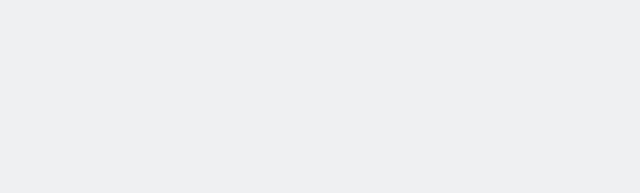
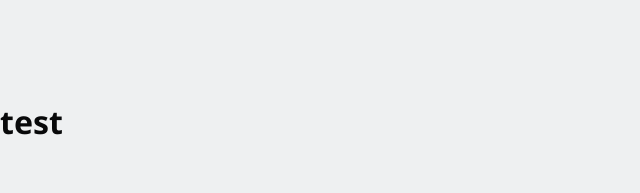
Before and after one commit to arjun-doel/nextfire-app-arjun, a Next.js app: page / in a window 1280 px wide. Shown: the top 193 px of the page, without its empty margins (0-640 px from the left). Built offline with nearby package versions, Linux system fonts and the light colour scheme.

Commit message:
added test h1

```diff
--- a/pages/index.js
+++ b/pages/index.js
@@ -5,7 +5,7 @@ import styles from '../styles/Home.module.css'
 export default function Home() {
   return (
     <div >
-
+      <h1>test</h1>
     </div>
   )
 }
```
Also changed, not shown: libs/firebase.js (+4 -4 lines).
